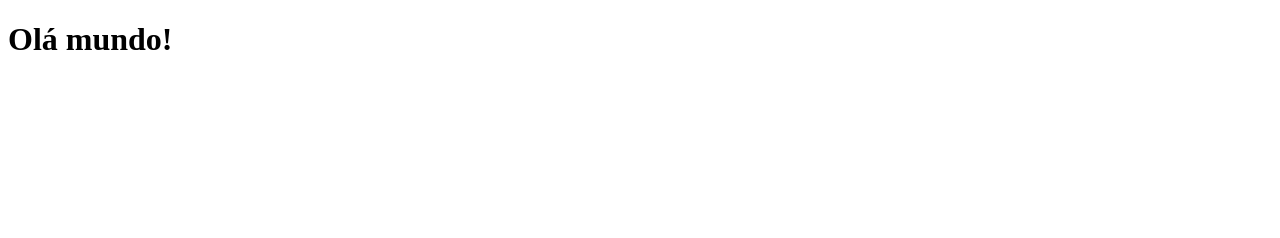
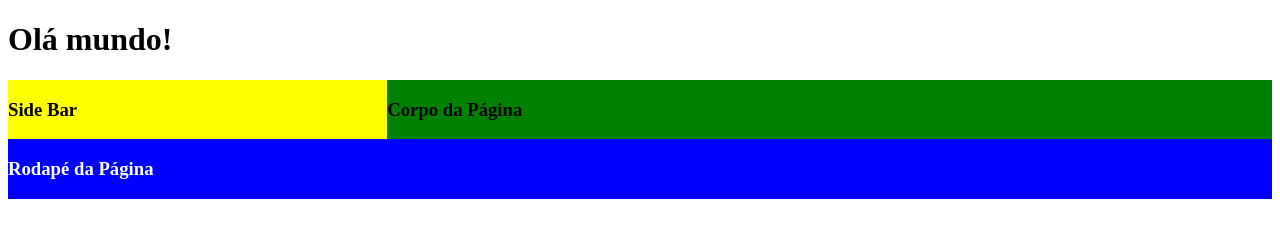
Before and after one commit to jbferraz/STech-Ap13717-introducaoWeb, a plain HTML site: page index.html in a window 1280 px wide. Drawn offline with Linux system fonts and the light colour scheme.

Commit message:
introdução ao CSS

```diff
--- a/index.html
+++ b/index.html
@@ -11,6 +11,17 @@
 		<meta name="viewport" content="width=device-width, initial-scale=1.0">
 	</head>
 	<body><!-- corpo da página -->
-		<h1>Olá mundo!</h1>
+		<header>
+			<h1>Olá mundo!</h1>
+		</header>
+		<div style="width: 30%; background-color: yellow; float: left">
+			<h3>Side Bar</h3>
+		</div>
+		<div style="width: 70%; background-color: green; float: left">
+			<h3>Corpo da Página</h3>
+		</div>
+		<footer style="width: 100%; background-color: blue; float: left; color: white;">
+			<h3>Rodapé da Página</h3>
+		</footer>
 	</body>
 </html>
```
